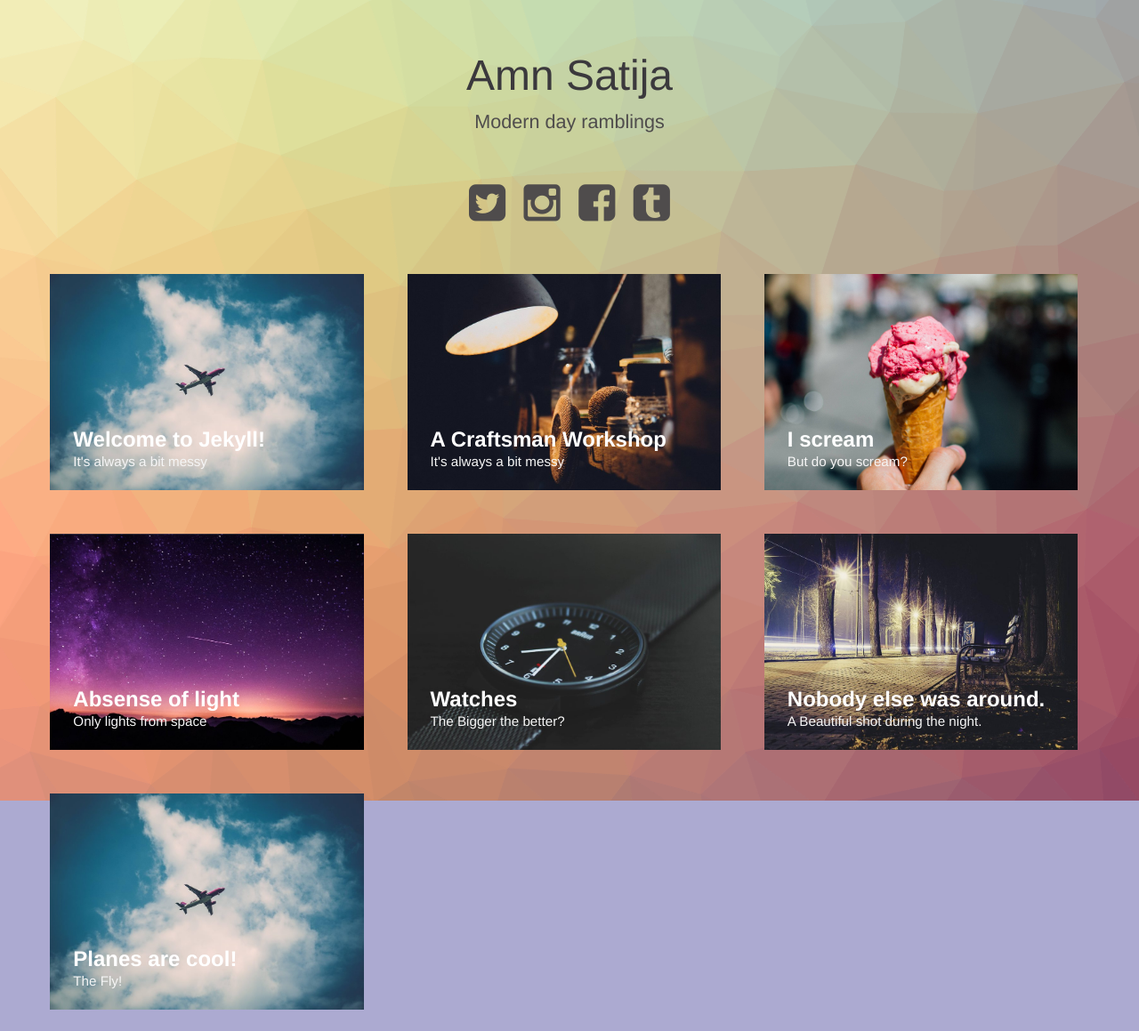
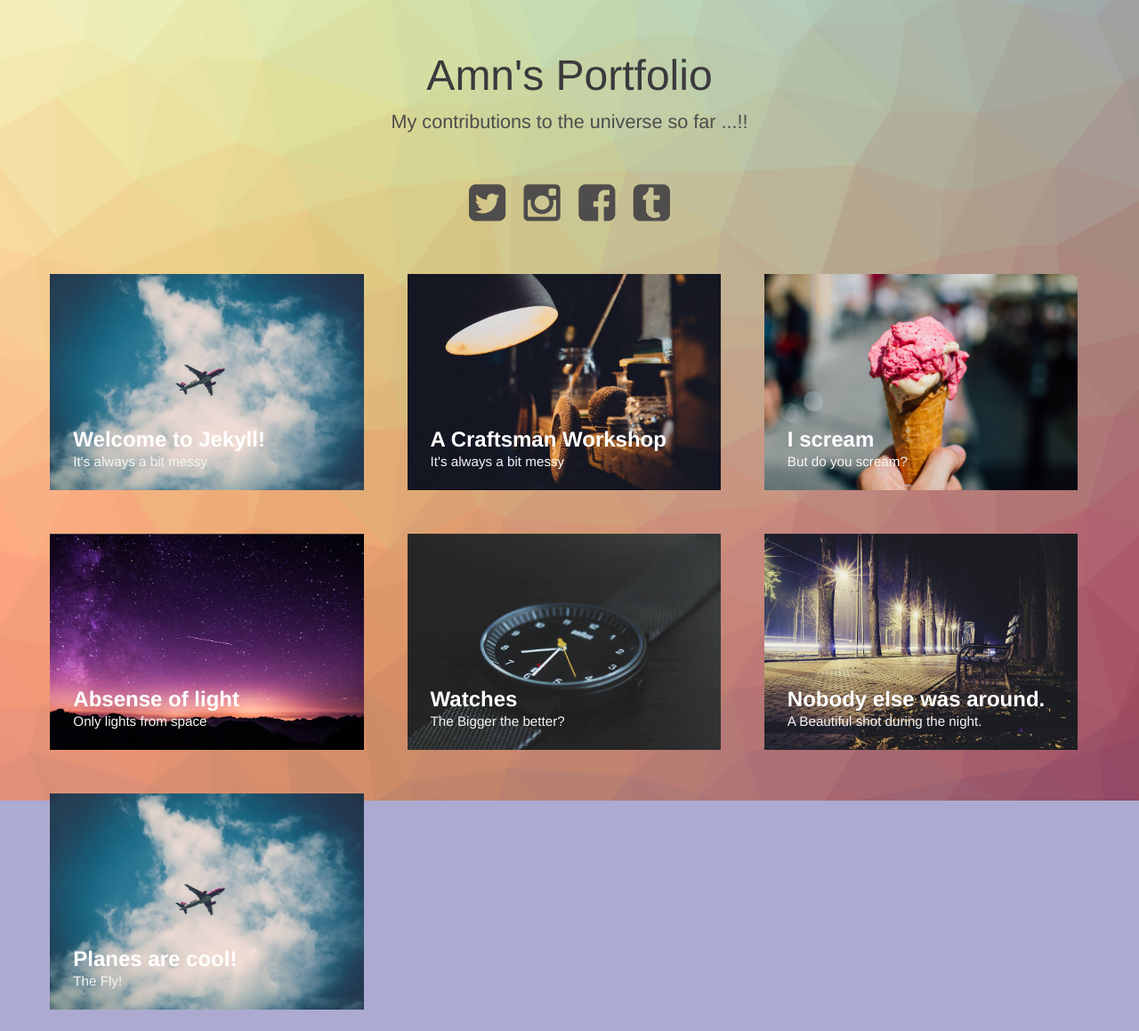
Before and after one commit to amansatija/amansatija, a Jekyll site: the page built from index.html, in a window 1280 px wide. Shown: the whole page at 89% size. Built offline with Jekyll 4.4.1, drawn with Linux system fonts in a browser that asks for light colours.

Commit message:
added my fav icon . change name of the site to amn's portfolio

```diff
--- a/_config.yml
+++ b/_config.yml
@@ -13,9 +13,9 @@
 # you will see them accessed via {{ site.title }}, {{ site.email }}, and so on.
 # You can create any custom variable you would like, and they will be accessible
 # in the templates via {{ site.myvariable }}.
-title: Amn Satija
-description: Modern day ramblings
-keywords: Aman, Aman Satija, Blogging, Fun
+title: Amn's Portfolio
+description: My contributions to the universe so far ...!!
+keywords: Aman, Aman Satija, Portfolio, Fun
 author: Amn Satija
 baseurl: "" # the subpath of your site, e.g. /blog/
 url: "" # the base hostname & protocol for your site
```
Also changed, not shown: img/favicon.ico.
